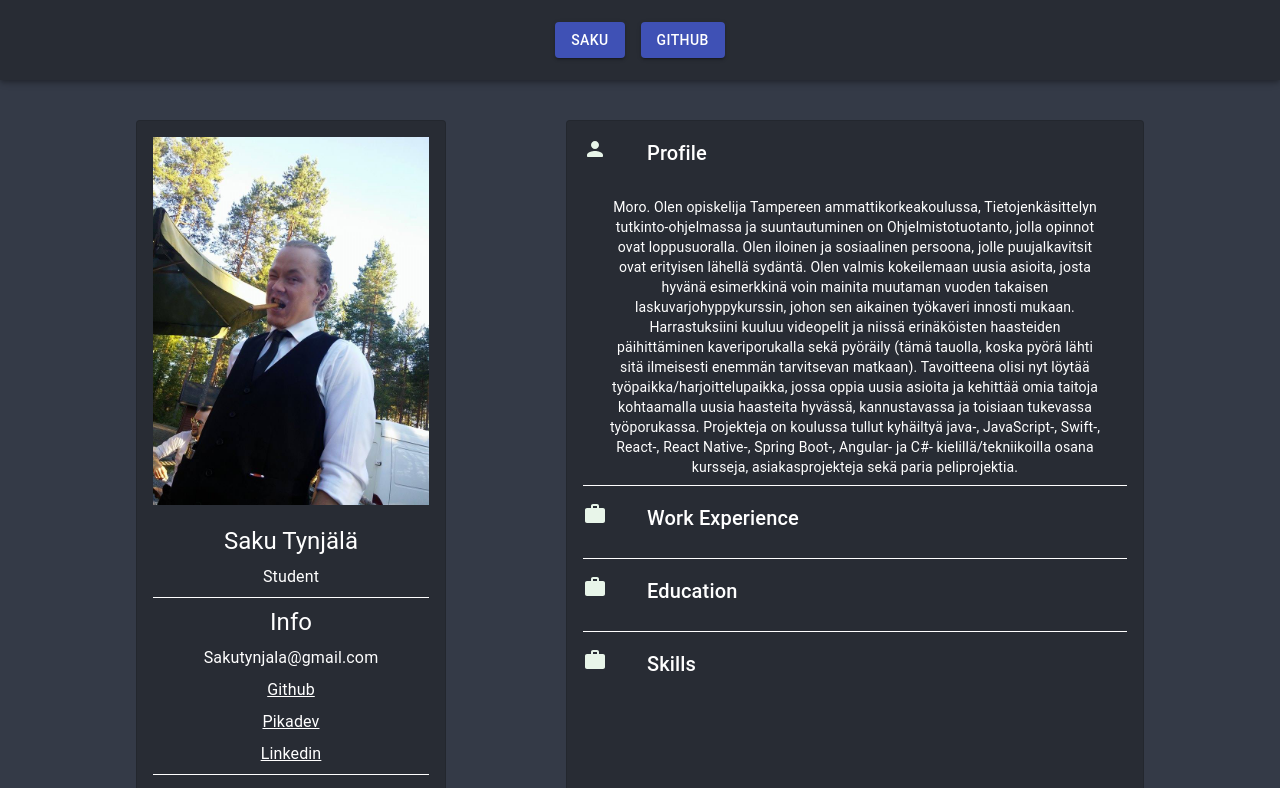
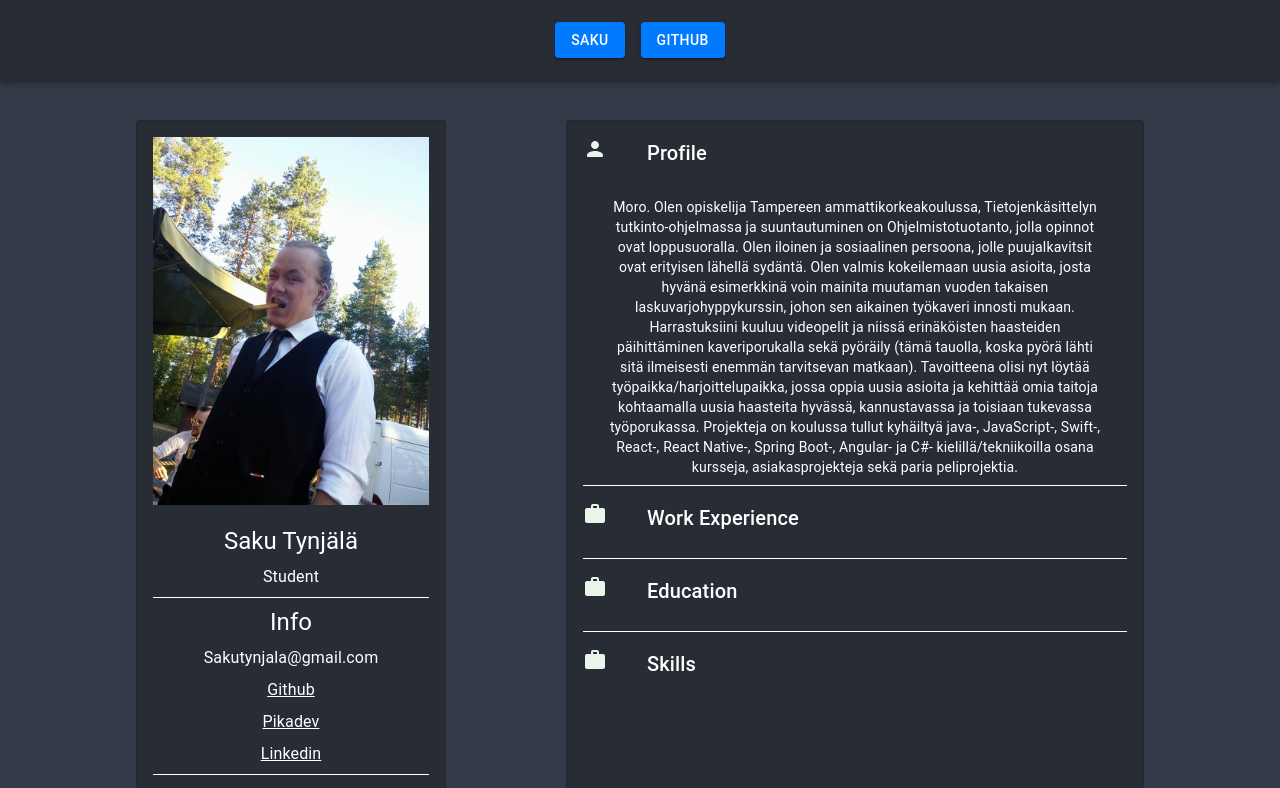
Before and after one commit to Sakkendalen/my-website, a React (Create React App) app: page / in a window 1280 px wide. Shown: the top 788 px of the page. Built offline with nearby package versions, Linux system fonts and the light colour scheme.

Commit message:
Colors
Scope:
-App.js

Because:
-congruent colors

```diff
--- a/src/components/App.js
+++ b/src/components/App.js
@@ -43,12 +43,12 @@ export default class App extends Component {
     return (
       <div>
         <div className='Header'>
-        <AppBar className='Header' style={{ backgroundColor: '#282c34'}}>
+        <AppBar className='Header' style={{ backgroundColor: '#282c34', position:'absolute'}}>
           <Toolbar>
-          <Button variant='contained' color='primary' eventKey='Saku' onClick={ () => this.topMenuClick('Saku')} style={{marginInline: '1vh'}}>
+          <Button variant='contained' color='primary' eventKey='Saku' onClick={ () => this.topMenuClick('Saku')} style={{marginInline: '1vh', backgroundColor: '#007bff'}}>
             Saku
           </Button>
-          <Button variant='contained' color='primary' eventKey='Saku' onClick={ () => this.topMenuClick('Info')} style={{marginInline: '1vh'}}>
+          <Button variant='contained' color='primary' eventKey='Saku' onClick={ () => this.topMenuClick('Info')} style={{marginInline: '1vh', backgroundColor: '#007bff'}}>
             Github
           </Button>
           </Toolbar>
```
